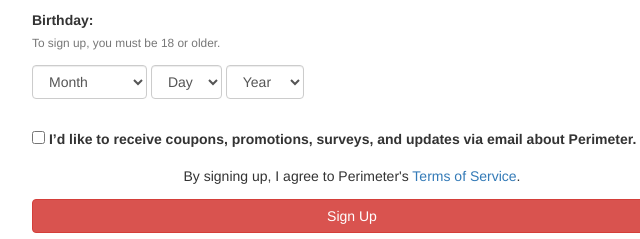
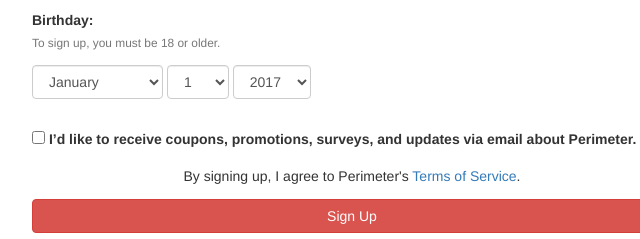
Before and after one commit to w07wong/Perimeter, a website: page william/login.html in a window 1280 px wide. Shown: the part 274-513 px from the top of the page, 288-928 px from the left. Drawn offline with nearby package versions, Linux system fonts and the light colour scheme.

Commit message:
update login picker values

```diff
--- a/william/login.html
+++ b/william/login.html
@@ -35,7 +35,7 @@
   <div class="birthday-fields">
       <div class="form-group month">
         <select class="form-control" id="monthSelect">
-          <option value="00">Month</option>
+          <optgroup label="Month">
           <option value="01">January</option>
           <option value="02">February</option>
           <option value="03">March</option>
@@ -52,12 +52,12 @@
       </div>
       <div class="form-group day">
         <select class="form-control" id="daySelect">
-          <option value="-1">Day</option>
+          <optgroup label="Day">
         </select>
       </div>
       <div class="form-group year">
         <select class="form-control" id="yearSelect">
-          <option value="-1">Year</option>
+          <optgroup label="Year">
         </select>
       </div>
     </div>
```
